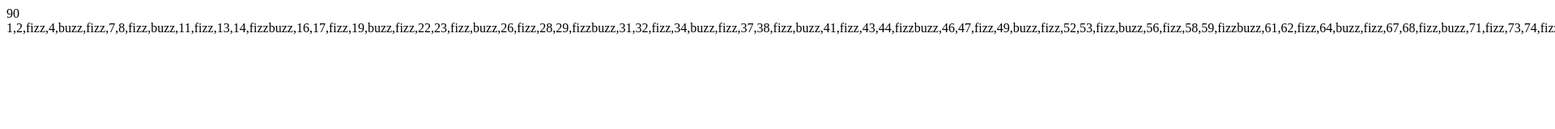
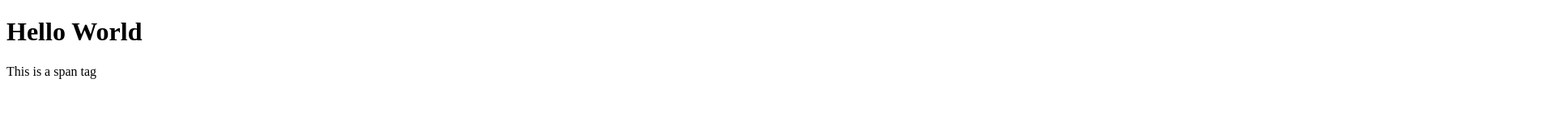
Before and after one commit to daniel1dolan/javascript, a plain HTML site: page learning/reduceFunc/index.html in a window 1280 px wide. Shown: the top 160 px of the page at 81% size, 1920 px wide, since content can reach past the window. Drawn offline with Linux system fonts and the light colour scheme.

Commit message:
dom derusting

```diff
--- a/learning/reduceFunc/index.html
+++ b/learning/reduceFunc/index.html
@@ -6,8 +6,10 @@
     <title>Page</title>
   </head>
   <body>
-    <div id="demo">Hello World</div>
-    <div id="fizzbuzz"></div>
+    <!-- <div id="demo">Hello World</div>
+    <div id="fizzbuzz"></div> -->
+
+    <div class="mainContent"></div>
 
     <script src="./script.js"></script>
   </body>
--- a/learning/reduceFunc/script.js
+++ b/learning/reduceFunc/script.js
@@ -1,19 +1,41 @@
-let numbers = [150, 50, 10];
+// let numbers = [150, 50, 10];
 
-document.getElementById("demo").innerHTML = numbers.reduce(myFunc);
+// document.getElementById("demo").innerHTML = numbers.reduce(myFunc);
 
-function myFunc(accumulator, num) {
-  return accumulator - num;
+// function myFunc(accumulator, num) {
+//   return accumulator - num;
+// }
+
+// let fizzBuzzList = [];
+
+// function fizzBuzz() {
+//   for (let i = 0; i < 100; ) {
+//     fizzBuzzList.push((++i % 3 ? "" : "fizz") + (i % 5 ? "" : "buzz") || i);
+//   }
+// }
+
+// fizzBuzz();
+
+// document.getElementById("fizzbuzz").innerHTML = fizzBuzzList;
+
+// let content = document.querySelector(".mainContent");
+// content.textContent = "Hello World";
+// content.setAttribute(
+//   "style",
+//   "color: blue; font-size: 100px; font-family: Helvetica"
+// );
+
+// let content = document.querySelector(".mainContent");
+// let newElement = document.createElement("span");
+// newElement.textContent = "My name is Daniel";
+// content.appendChild(newElement);
+
+function createElement(classOfParent, tagType, tagTextString) {
+  let parent = document.querySelector("." + classOfParent);
+  let newTag = document.createElement(`${tagType}`);
+  newTag.textContent = tagTextString;
+  parent.appendChild(newTag);
 }
 
-let fizzBuzzList = [];
-
-function fizzBuzz() {
-  for (let i = 0; i < 100; ) {
-    fizzBuzzList.push((++i % 3 ? "" : "fizz") + (i % 5 ? "" : "buzz") || i);
-  }
-}
-
-fizzBuzz();
-
-document.getElementById("fizzbuzz").innerHTML = fizzBuzzList;
+createElement("mainContent", "h1", "Hello World");
+createElement("mainContent", "span", "This is a span tag");
```
